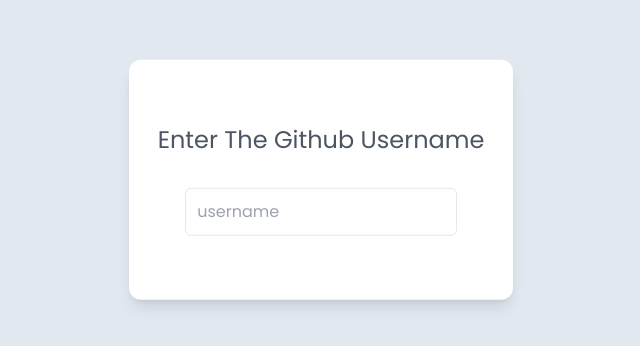
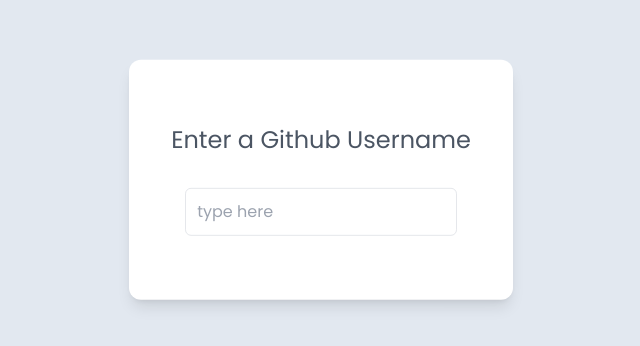
Before and after one commit to carr-o-t/Github-Repository-Finder, a React (Create React App) app: page / in a window 1280 px wide. Shown: the part 220-566 px from the top of the page, without its empty margins (319-959 px from the left). Built offline with nearby package versions, Linux system fonts and the light colour scheme.

Commit message:
fixed errors

```diff
--- a/src/pages/Search.js
+++ b/src/pages/Search.js
@@ -18,10 +18,10 @@
     <div >
       <div className="absolute top-1/2 left-1/2 -translate-x-1/2 -translate-y-1/2 max-w-sm w-[calc(100%_-_2rem)] px-4 py-16 bg-white shadow-lg rounded-xl ">
         <form onSubmit={handleSubmit} className="flex flex-col gap-8 justify-center text-center ">
-          <label htmlFor="" className="text-lg sm:text-2xl text-gray-600">Enter The Github Username</label>
+          <label htmlFor="" className="text-lg sm:text-2xl text-gray-600">Enter a Github Username</label>
           <input
             type="text"
-            placeholder="username"
+            placeholder="type here"
             value={username}
             onChange={(e) => setUsername(e.target.value)}
             className="max-w-[17rem] w-[calc(100%_-_70px)] mx-auto p-[0.7rem] border border-gray-4000 rounded-md text-gray-500 focus:outline-yellow-500" />
```
